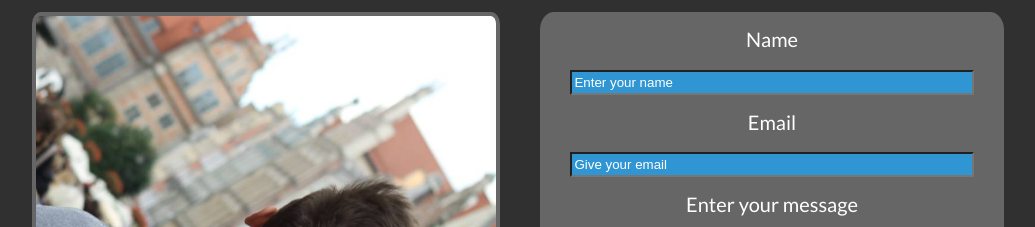
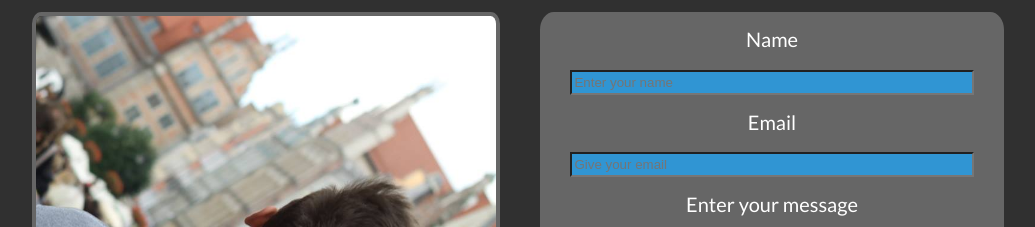
Before and after one commit to JakubJaniszewski/firstWebsite, a plain HTML site: page contact.html in a window 1280 px wide. Shown: the part 217-444 px from the top of the page, without its empty margins (122-1157 px from the left). Drawn offline with Linux system fonts and the light colour scheme.

Commit message:
Change html files to W3C standards

```diff
--- a/contact.html
+++ b/contact.html
@@ -36,15 +36,15 @@
         </div>
 
         <div id="maincontent">
-            <div id="photos"><img src="images/10409644_695263660567796_8690324584917956044_n.jpg" class = "myphotos" /></div>
+            <div id="photos"><img src="images/10409644_695263660567796_8690324584917956044_n.jpg" alt="My photo" class = "myphotos" /></div>
 
             <div id="content">
                 <form id="contactform">
                     <label for="contactname">Name</label>
-                    <input type="textbox" class="input" id="contactname" value="Enter your name" onfocus="if (this.value=='Enter your name') this.value='';"/>
+                    <input class="input" id="contactname" placeholder="Enter your name" />
 
                     <label for="email">Email</label>
-                    <input type="textbox" class="input" id="email" value="Give your email" onfocus="if (this.value=='Give your email') this.value='';"/>
+                    <input class="input" id="email" placeholder="Give your email" />
 
                     <label for="message">Enter your message</label>
                     <textarea id="message" class="input"></textarea>
```
Also changed, not shown: about.html (+1 -1 lines), index.html (+1 -1 lines), skills.html (+1 -1 lines).
